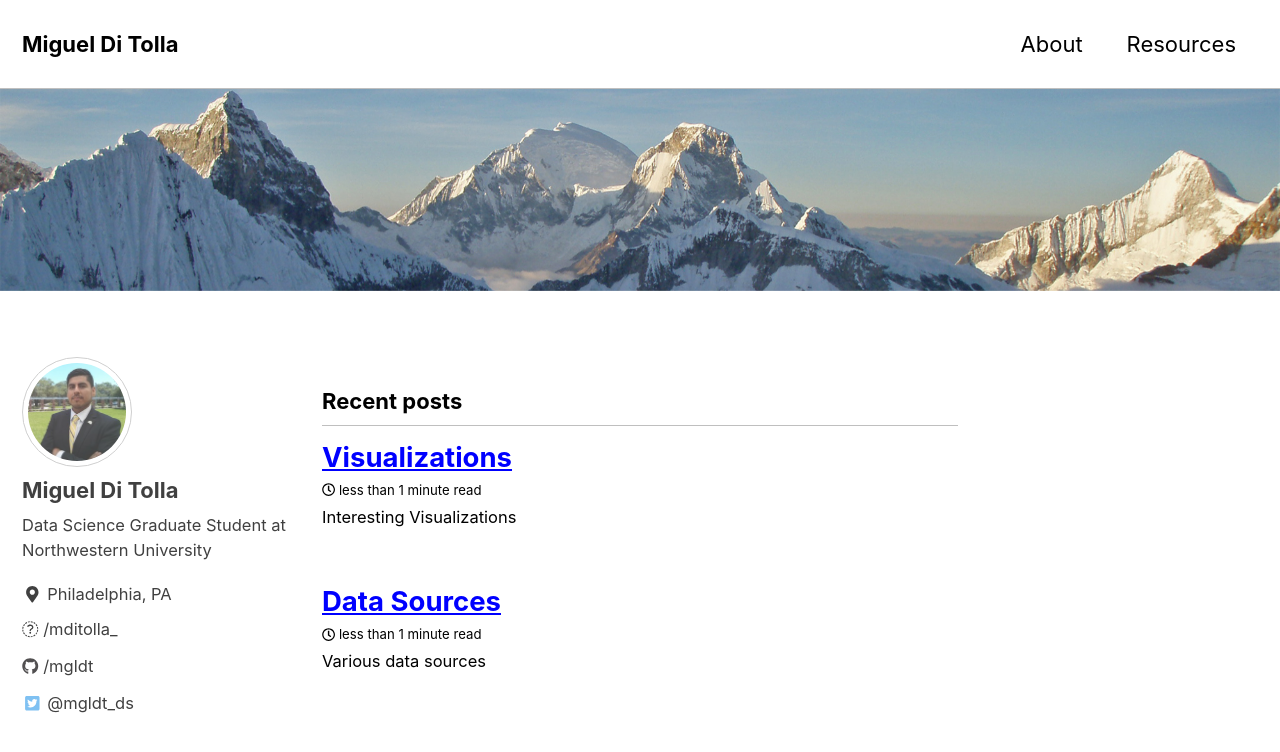
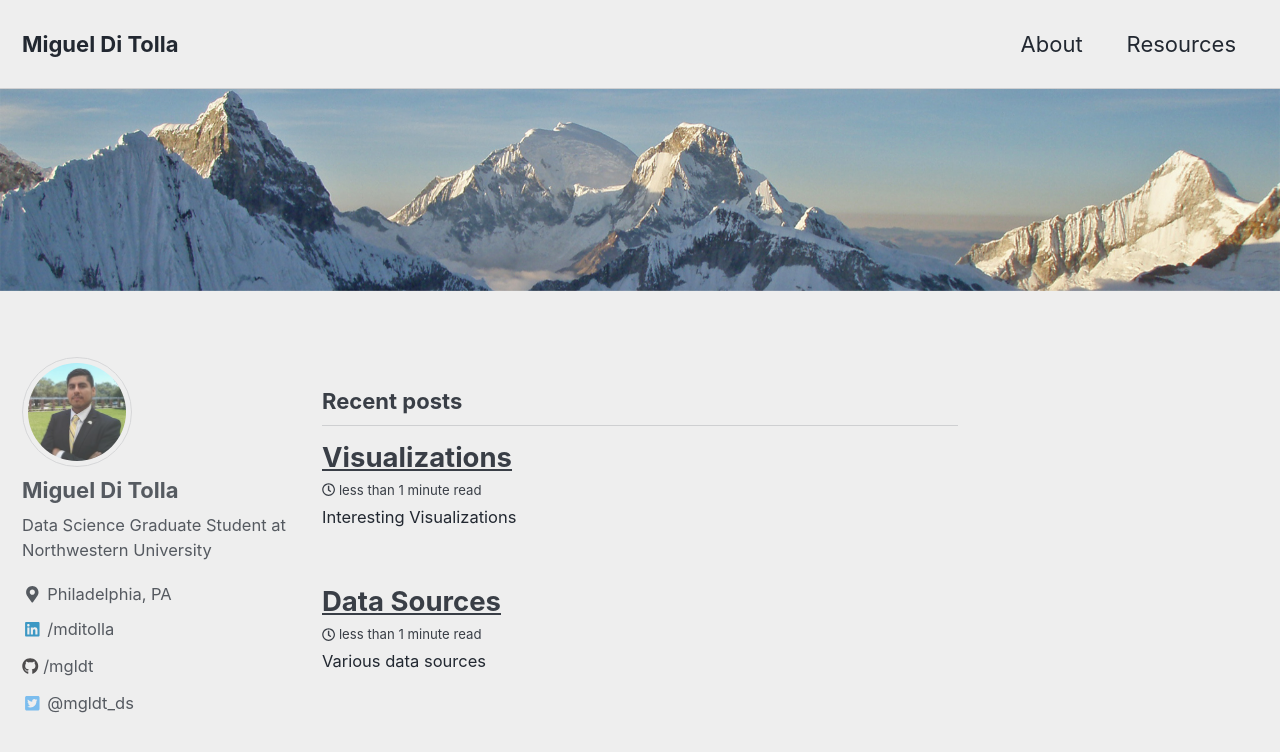
Before and after one commit to mgldt/mgldt.github.io, a Jekyll site: the page built from index.html, in a window 1280 px wide and 900 px high. Shown: the top 752 px of the window. Built offline with Jekyll 4.4.1, drawn with Linux system fonts in a browser that asks for light colours; cached includes are drawn as plain includes; the list of posts is cut into pages by our own code.

Commit message:
Update _config.yml

```diff
--- a/_config.yml
+++ b/_config.yml
@@ -12,7 +12,7 @@
 
 # theme                  : "minimal-mistakes-jekyll"
 # remote_theme           : "mmistakes/minimal-mistakes"
-minimal_mistakes_skin    : "contrast" # "air", "aqua", "contrast", "dark", "dirt", "neon", "mint", "plum", "sunrise"
+minimal_mistakes_skin    : "air" # "air", "aqua", "contrast", "dark", "dirt", "neon", "mint", "plum", "sunrise"
 
 # Site Settings
 locale                   : "en-US"
@@ -112,8 +112,8 @@ author:
   location         : "Philadelphia, PA"
   email            :
   links:
-    - label: "/mditolla_"
-      icon: "fa fa-linkedin-square"
+    - label: "/mditolla"
+      icon: "fab fa-fw fa-linkedin"
       url: "https://www.linkedin.com/in/mditolla"
     - label: "/mgldt"
       icon: "fab fa-github"
```
